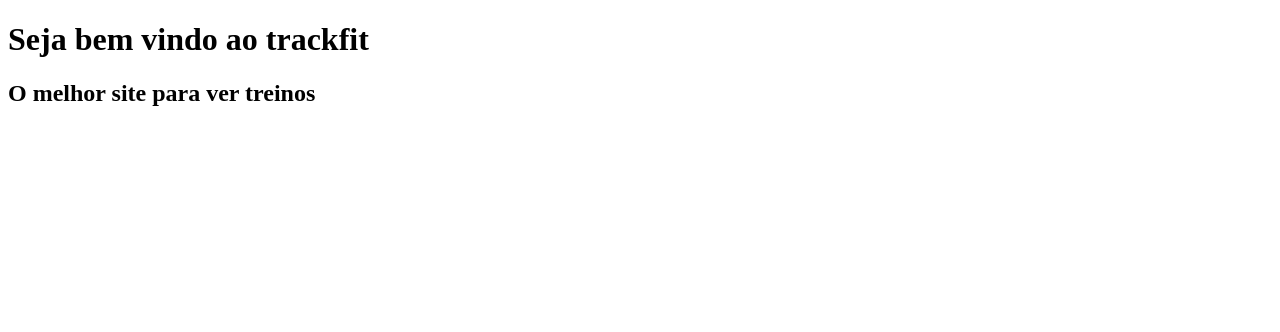
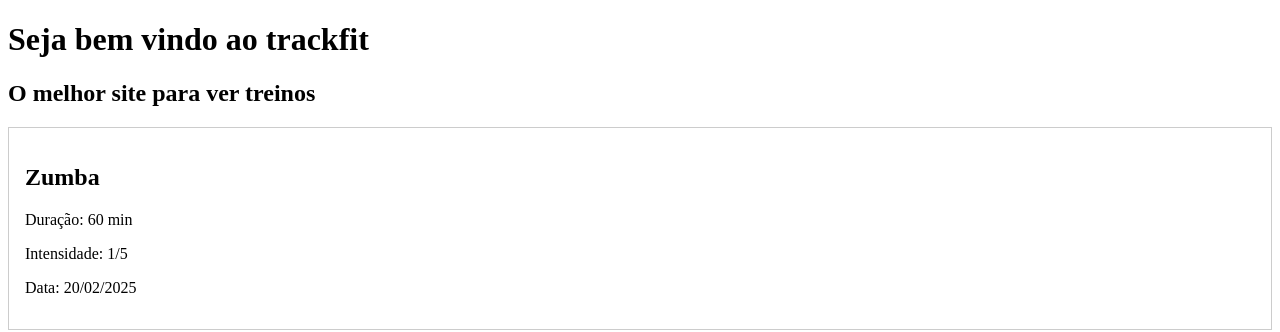
Before and after one commit to johnny-mathias/trackfit-do-leandro, a React (Vite) app: page / in a window 1280 px wide. Shown: the top 332 px of the page. Built offline with nearby package versions, Linux system fonts and the light colour scheme.

Commit message:
feat: criado o componente workout card

```diff
--- a/src/App.tsx
+++ b/src/App.tsx
@@ -1,9 +1,17 @@
 import { Header } from "./components/header";
+import { WorkoutCard } from "./components/workout-card";
 
 function App() {
   return (
     <>
       <Header />
+      <WorkoutCard
+        id="1"
+        date="20/02/2025"
+        duration={60}
+        intensity={1}
+        title="Zumba"
+      />
     </>
   );
 }
--- /dev/null
+++ b/src/components/workout-card.tsx
@@ -0,0 +1,18 @@
+interface WorkoutCardProps {
+  id: string;
+  title: string;
+  duration: number;
+  intensity: 1 | 2 | 3 | 4 | 5;
+  date: string;
+}
+
+export function WorkoutCard(props: WorkoutCardProps) {
+  return (
+    <div style={{ border: "1px solid #ccc", padding: 16, marginBottom: 12 }}>
+      <h2>{props.title}</h2>
+      <p>Duração: {props.duration} min</p>
+      <p>Intensidade: {props.intensity}/5</p>
+      <p>Data: {props.date}</p>
+    </div>
+  );
+}
```
